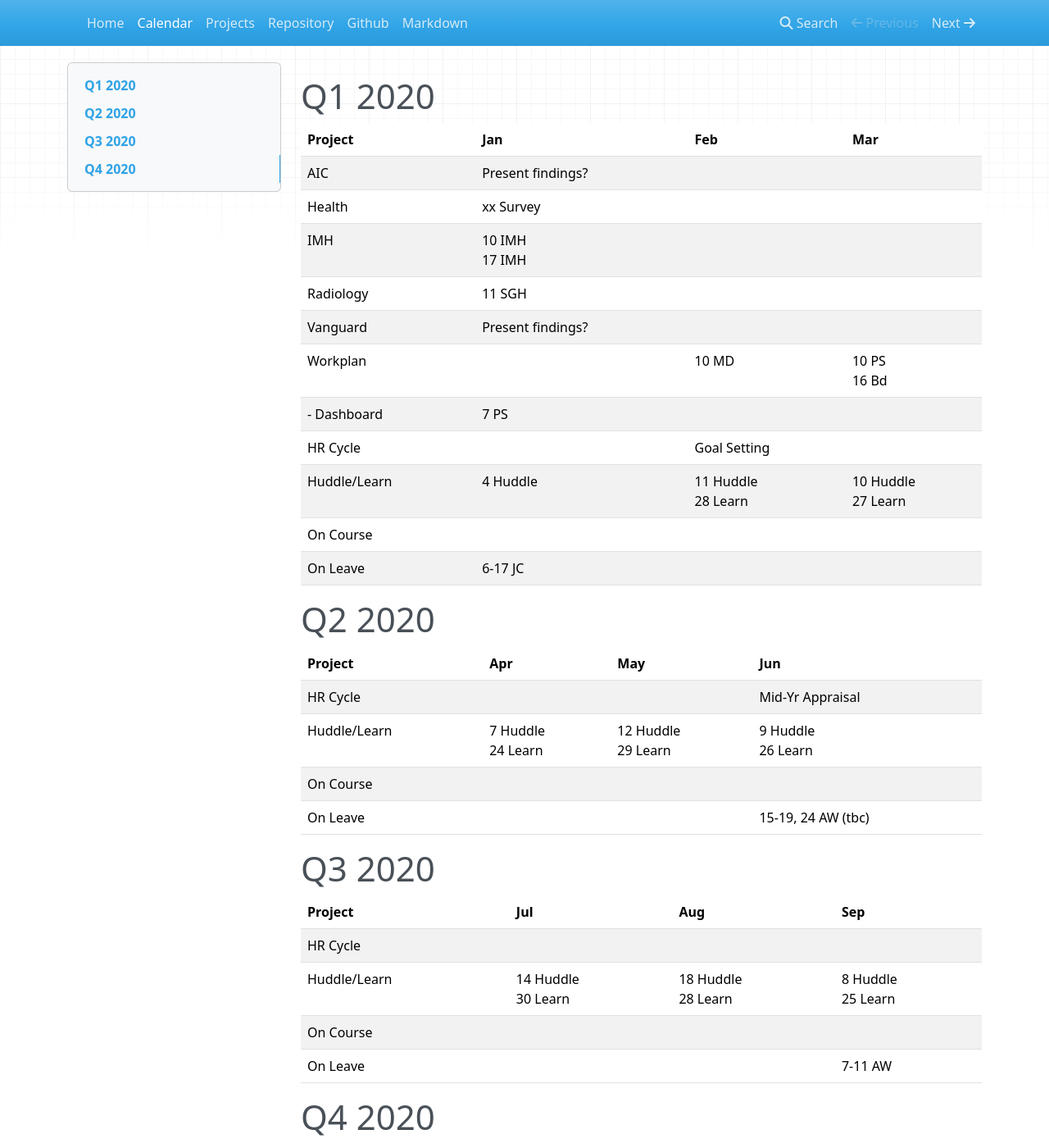
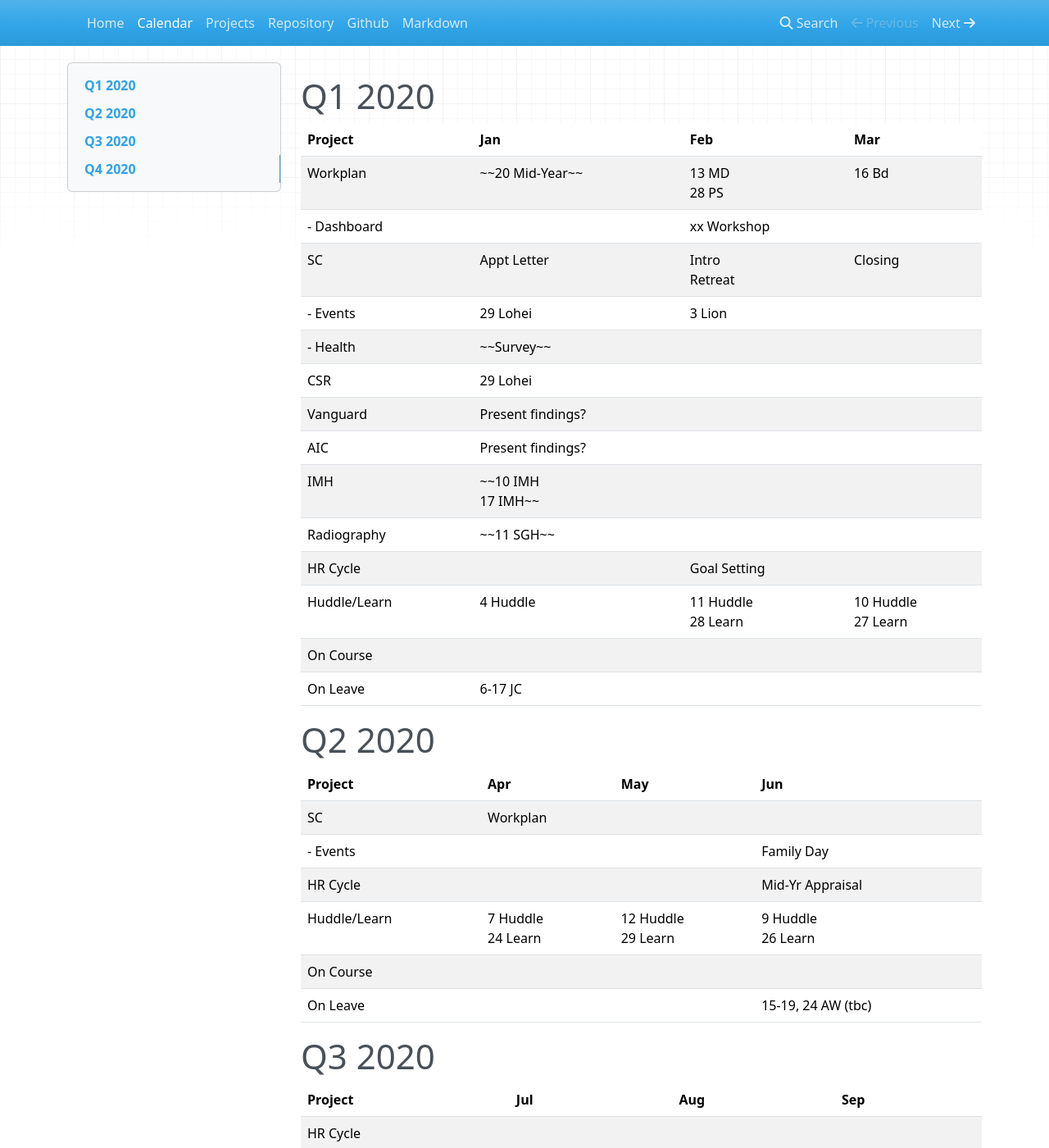
Before and after one commit to lod-online/collab, an MkDocs documentation site: the page built from docs/calendar.md, in a window 1280 px wide and 1400 px high. Shown: the whole window at 82% size. Built offline with MkDocs 1.6.1, drawn with Linux system fonts in a browser that asks for light colours; nearby versions of some CDN libraries.

Commit message:
Update calendar.md

```diff
--- a/docs/calendar.md
+++ b/docs/calendar.md
@@ -6,13 +6,16 @@
 
 | Project      |  Jan                      |  Feb                     |  Mar                      |
 | :-----       | :---                      | :---                     | :---                      |
+| Workplan     | ~~20 Mid-Year~~           | 13 MD<br>28 PS           | 16 Bd                     |
+| - Dashboard  |                           | xx Workshop              |                           |
+| SC           | Appt Letter               | Intro<br>Retreat         | Closing                   |
+| - Events     | 29 Lohei                  | 3 Lion                   |                           |
+| - Health     | ~~Survey~~                |                          |                           |
+| CSR          | 29 Lohei                  |                          |                           |
+| Vanguard     | Present findings?         |                          |                           |
 | AIC          | Present findings?         |                          |                           |
-| Health       | xx Survey                 |                          |                           |
-| IMH          | 10 IMH<br>17 IMH          |                          |                           |
-| Radiology    | 11 SGH<br>                |                          |                           |
-| Vanguard     | Present findings?         |                          |                           |
-| Workplan     |                           | 10 MD                    | 10 PS<br>16 Bd            |
-| - Dashboard  | 7 PS                      |                          |                           |
+| IMH          | ~~10 IMH<br>17 IMH~~      |                          |                           |
+| Radiography  | ~~11 SGH~~                |                          |                           |
 | HR Cycle     |                           | Goal Setting             |                           |
 | Huddle/Learn | 4 Huddle<br>              | 11 Huddle<br>28 Learn    | 10 Huddle<br>27 Learn     |
 | On Course    |                           |                          |                           |
@@ -22,6 +25,8 @@
 
 | Project      |  Apr                      |  May                     |  Jun                       |
 | :-----       | :---                      | :---                     | :---                       |
+| SC           | Workplan                  |                          |                            |
+| - Events     |                           |                          | Family Day                 |
 | HR Cycle     |                           |                          | Mid-Yr Appraisal           |
 | Huddle/Learn | 7 Huddle<br>24 Learn      | 12 Huddle<br>29 Learn    | 9 Huddle<br>26 Learn       |
 | On Course    |                           |                          |                            |
```
